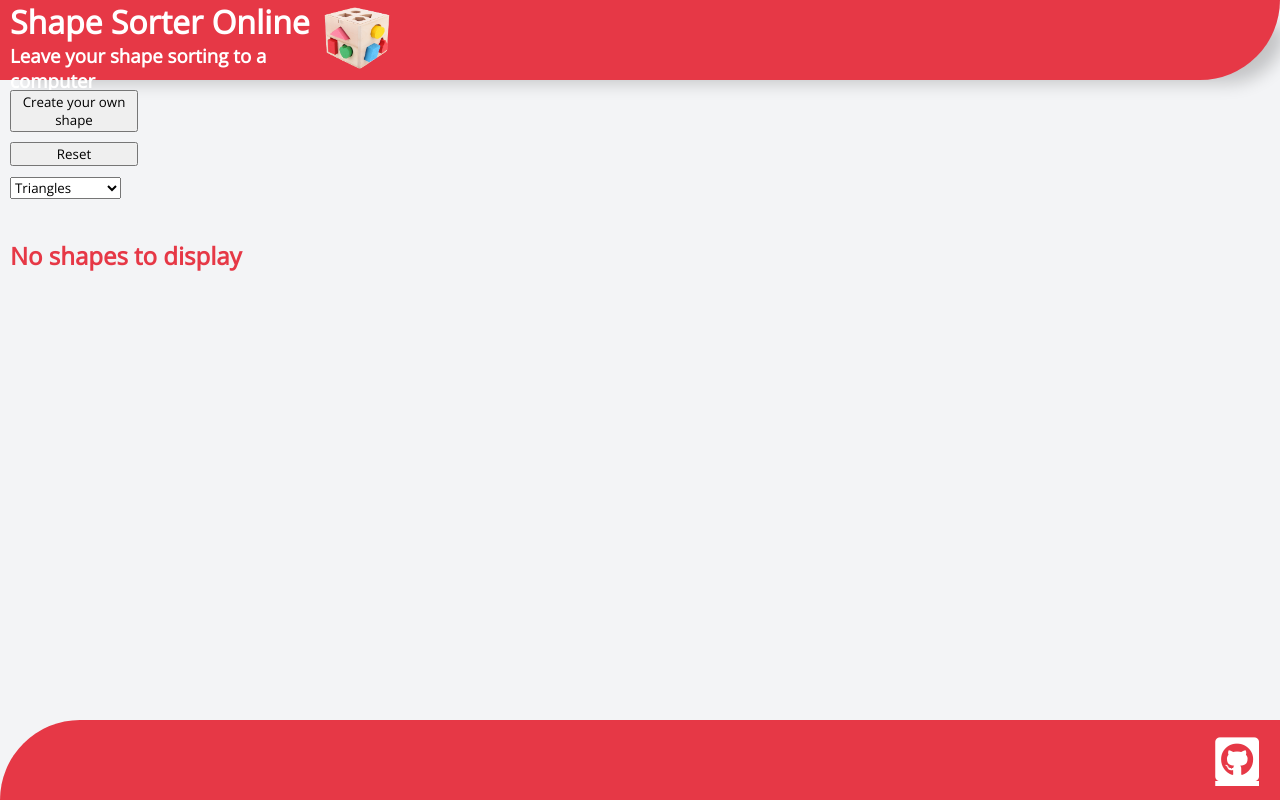
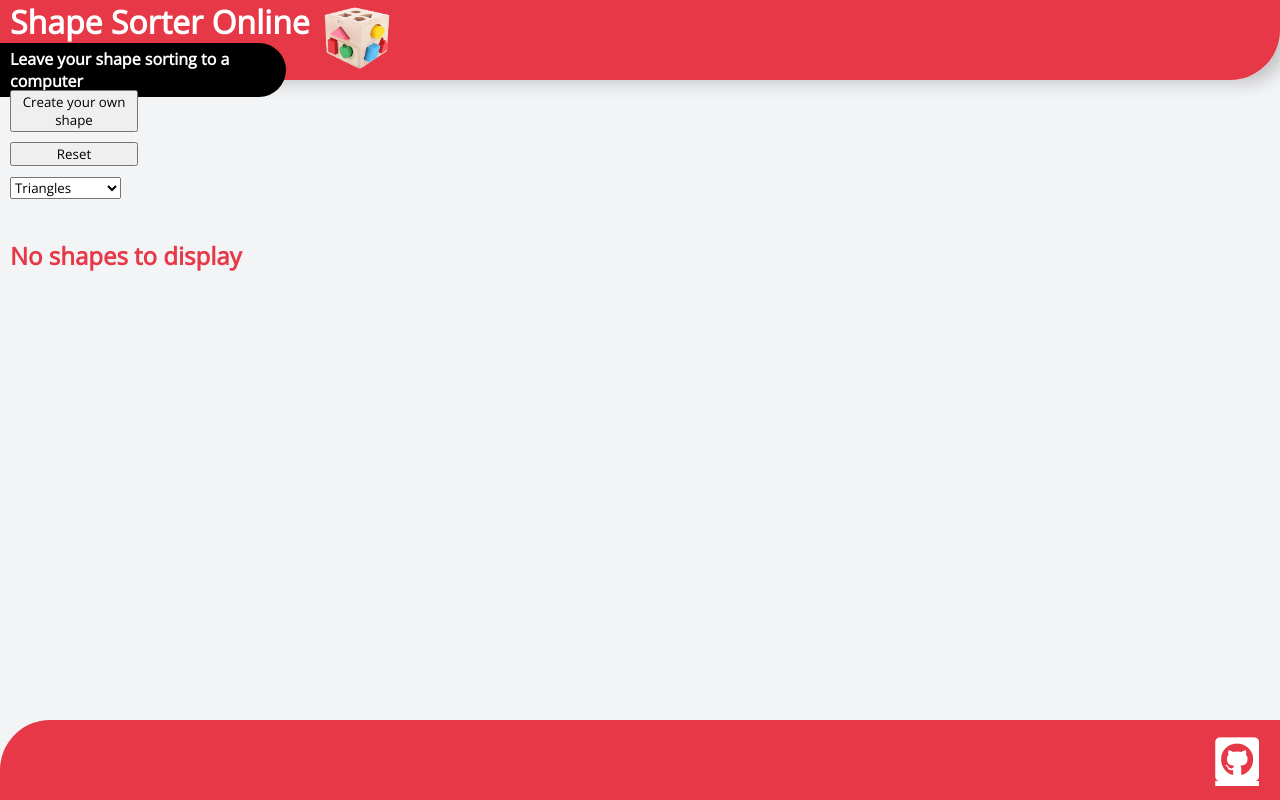
Before and after one commit to ChristopherDalziel/83489-2, a React (Create React App) app: page / in a window 1280 px wide. Built offline with nearby package versions, Linux system fonts and the light colour scheme.

Commit message:
Updated application to meet axe chrome addon accessability rules

```diff
--- a/src/App.js
+++ b/src/App.js
@@ -7,7 +7,7 @@ import AddShapeDiv from "./components/AddShapeDiv";
 import Footer from "./components/Footer";
 import styled from "@emotion/styled";
 
-const ApplicationDiv = styled.div`
+const ApplicationDiv = styled.main`
   display: flex;
   flex-direction: column;
   height: 100vh;
@@ -23,12 +23,12 @@ class App extends React.Component {
 
   render(props) {
     return (
-      <ApplicationDiv>
-        <Header />
-        <AddShapeDiv />
-        <ShapeListFilters />
-        <ShapeList />
-        <Footer />
+      <ApplicationDiv role="main">
+        <Header role="banner" />
+        <AddShapeDiv role="main" />
+        <ShapeListFilters role="option" />
+        <ShapeList role="list" />
+        <Footer role="Footer" />
       </ApplicationDiv>
     );
   }
--- a/src/components/Footer.js
+++ b/src/components/Footer.js
@@ -5,7 +5,7 @@ const FooterDiv = styled.footer`
   margin-top: auto;
   height: 6vh;
   background-color: #e63846;
-  border-radius: 100px 0px 0px 0px;
+  border-radius: 50px 0px 0px 0px;
   display: flex;
   align-items: flex-end;
   justify-content: flex-end;
--- a/src/components/Header.js
+++ b/src/components/Header.js
@@ -7,11 +7,16 @@ const HeaderDiv = styled.header`
   margin: 0;
   background-color: #e63846;
   height: 10vh;
-  border-radius: 0px 0px 100px 0px;
+  border-radius: 0px 0px 50px 0px;
   box-shadow: 17px 14px 17px -11px rgba(0, 0, 0, 0.2);
+  @media (max-width: 815px) {
+    border-radius: 0px;
+    font-size: 25px;
+    width: 75vw;
+  }
 `;
 
-const H1 = styled.h1`
+const Title = styled.h1`
   margin: 0;
   padding: 0px 10px 0px 10px;
   width: 30vw;
@@ -21,10 +26,17 @@ const H1 = styled.h1`
   }
 `;
 
-const H3 = styled.h3`
+const SubTitle = styled.h2`
   margin: 0;
-  padding: 0px 10px 0px 10px;
+  font-size: 1rem;
+  width: 20.75vw;
+  background-color: black;
+  padding: 5px 10px 5px 10px;
+  border-radius: 0px 50px 50px 0px;
   @media (max-width: 815px) {
+    margin: 5px;
+    border-radius: 0px;
+    padding: 0px;
     font-size: 12px;
     width: 75vw;
   }
@@ -47,12 +59,12 @@ const LogoSmall = styled.img`
 const Header = (props) => {
   return (
     <HeaderDiv>
-      <H1>
+      <Title>
         {props.title}
         <LogoSmall src={logo} alt="Site logo" />
-      </H1>
+      </Title>
 
-      {props.subTitle && <H3>{props.subTitle}</H3>}
+      {props.subTitle && <SubTitle>{props.subTitle}</SubTitle>}
     </HeaderDiv>
   );
 };
--- a/src/components/ShapeForm.js
+++ b/src/components/ShapeForm.js
@@ -113,10 +113,7 @@ export class ShapeForm extends React.Component {
   render() {
     return (
       <FormContainer>
-        <Instructions
-          aria-readonly="true"
-          role="Instructions on how to use this website"
-        >
+        <Instructions>
           Please enter your the lengths of each shape of the shape within the
           fields below, consider the lengths are been measured in pixels so you
           may want to use double digits to ensure your shape is visible!
@@ -126,35 +123,39 @@ export class ShapeForm extends React.Component {
         </Instructions>
         <form onSubmit={this.onSubmit}>
           {this.state.error && <p>{this.state.error}</p>}
-          <label for="Shape Side One">Side One:</label>
+          <label for="sideOne">Side One:</label>
           <input
+            id="sideOne"
             autoFocus
             onChange={this.onSideOneChange}
             value={this.state.sideOne}
             placeholder="Side One"
           ></input>
-          <label for="Shape Side Two">Side Two:</label>
+          <label for="sideTwo">Side Two:</label>
           <input
+            id="sideTwo"
             disabled={!this.state.sideOne ? true : false}
             onChange={this.onSideTwoChange}
             value={this.state.sideTwo}
             placeholder="Side Two"
           ></input>
-          <label for="Shape Side Three">Side Three:</label>
+          <label for="sideThree">Side Three:</label>
           <input
+            id="sideThree"
             disabled={!this.state.sideTwo ? true : false}
             onChange={this.onSideThreeChange}
             value={this.state.sideThree}
             placeholder="Side Three"
           ></input>
-          <label for="Shape Side Four">Side Four:</label>
+          <label for="sideFour">Side Four:</label>
           <input
+            id="sideFour"
             disabled={!this.state.sideThree ? true : false}
             onChange={this.onSideFourChange}
             value={this.state.sideFour}
             placeholder="Side Four"
           ></input>
-          <button>Create new shape</button>
+          <button role="button">Create new shape</button>
         </form>
       </FormContainer>
     );
--- a/src/components/ShapeListFilters.js
+++ b/src/components/ShapeListFilters.js
@@ -25,7 +25,12 @@ export class ShapeListFilters extends React.Component {
   render() {
     return (
       <Body>
-        <select value={this.props.filters.sortBy} onChange={this.onSortChange}>
+        <label for="listbox1">Sorts shapes by the selected option</label>
+        <select
+          id="listbox1"
+          value={this.props.filters.sortBy}
+          onChange={this.onSortChange}
+        >
           <option value="Triangles">Triangles</option>
           <option value="Circles">Circles</option>
           <option value="Quadrilaterals">Quadrilaterals</option>
```
